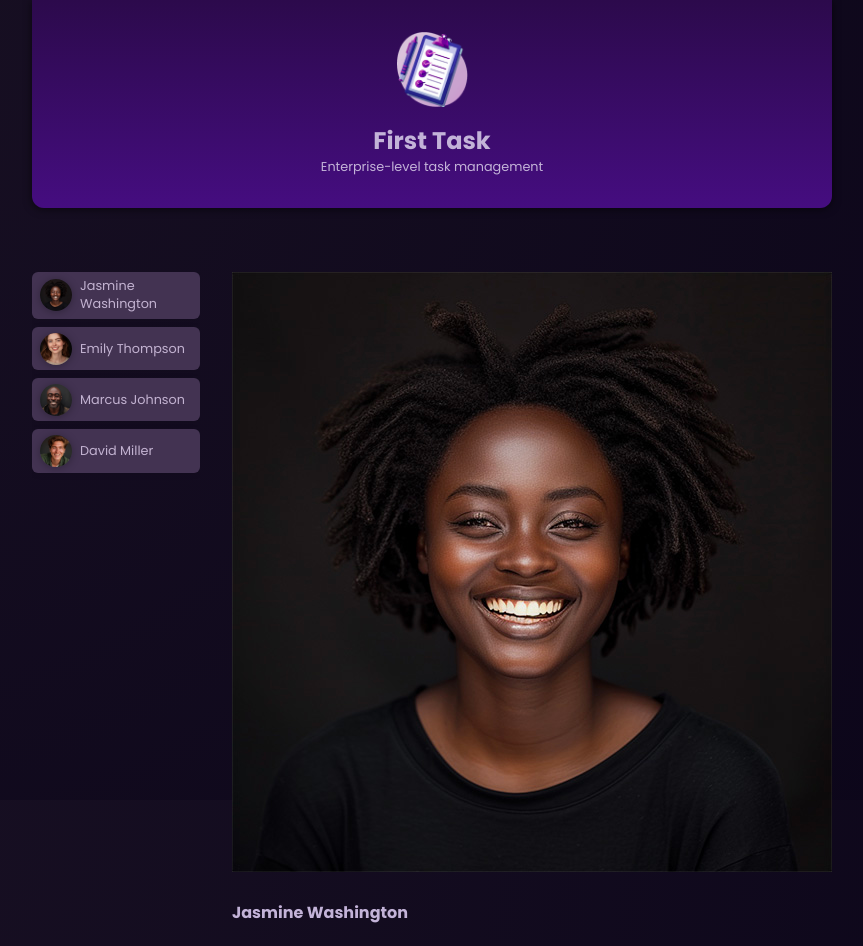
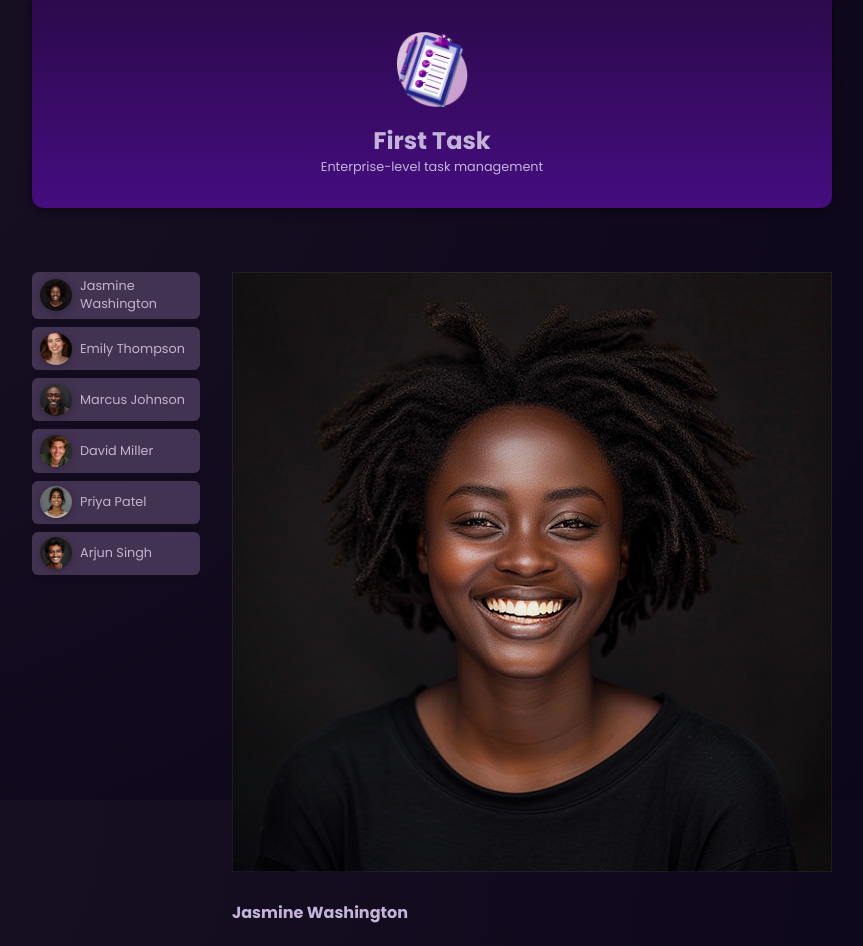
Before and after one commit to SurjithPeriyasamy/Angular-first, an Angular app: page / in a window 1280 px wide. Shown: the whole page, without its empty margins (208-1071 px from the left). Built offline with nearby package versions, Linux system fonts and the light colour scheme.

Commit message:
using for of loop for listn out all

```diff
--- a/src/app/app.html
+++ b/src/app/app.html
@@ -1,18 +1,11 @@
 <app-header />
 <main>
   <ul id="users">
+    @for(user of users;track user.id){
     <li>
-      <app-user [user]="users[0]" (select)="onSelectUser($event)" />
+      <app-user [user]="user" (select)="onSelectUser($event)" />
     </li>
-    <li>
-      <app-user [user]="users[1]" (select)="onSelectUser($event)" />
-    </li>
-    <li>
-      <app-user [user]="users[2]" (select)="onSelectUser($event)" />
-    </li>
-    <li>
-      <app-user [user]="users[3]" (select)="onSelectUser($event)" />
-    </li>
+    }
   </ul>
   <app-tasks
     [id]="selectedUser?.id"
```
